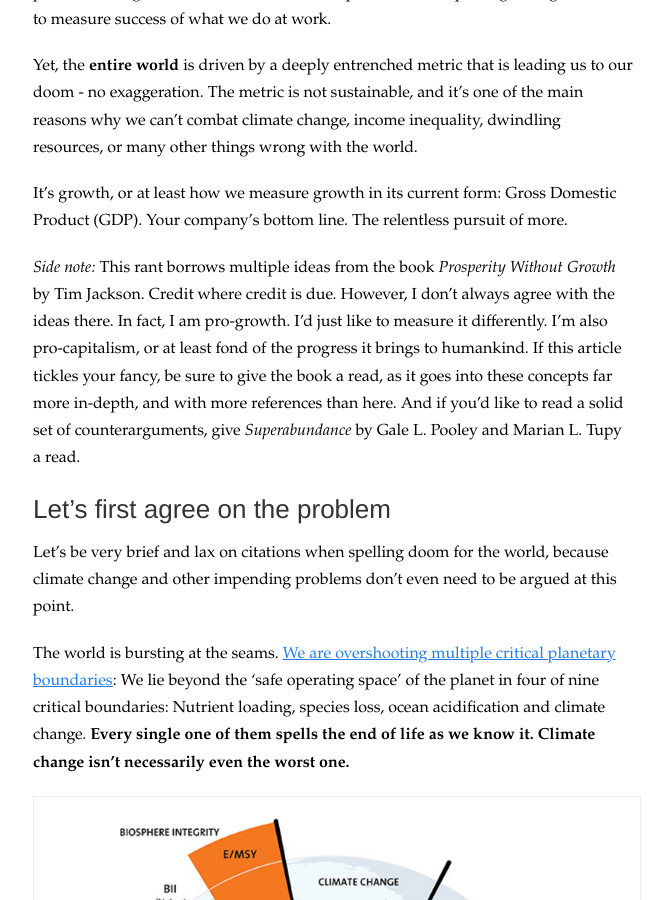
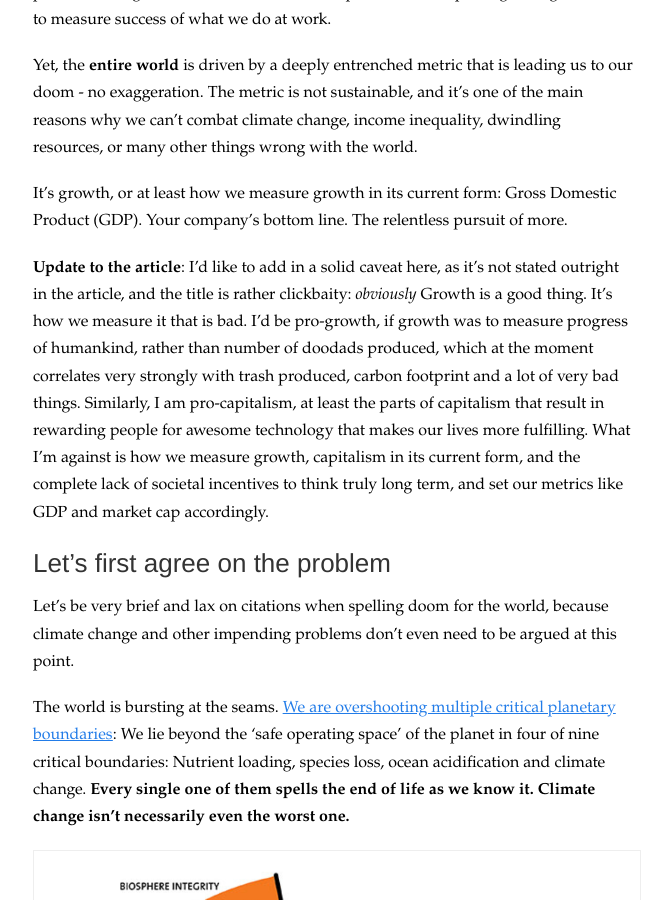
Before and after one commit to ryan-anderson-ds/ryan-anderson-ds.github.io, a Jekyll site: the page built from _posts/2023-05-16-Wrong-metric.md, in a window 1280 px wide and 900 px high, scrolled down 422 px. Shown: the whole window, without its empty margins (307-979 px from the left). Built offline with Jekyll 4.4.1, drawn with Linux system fonts in a browser that asks for light colours; some of the changed text lies outside the part shown.

Commit message:
Update 2023-05-16-Wrong-metric.md

```diff
--- a/_posts/2023-05-16-Wrong-metric.md
+++ b/_posts/2023-05-16-Wrong-metric.md
@@ -14,7 +14,7 @@ Yet, the **entire world** is driven by a deeply entrenched metric that is leadin
 
 It’s growth, or at least how we measure growth in its current form: Gross Domestic Product (GDP). Your company’s bottom line. The relentless pursuit of more.
 
-_Side note:_ This rant borrows multiple ideas from the book _Prosperity Without Growth_ by Tim Jackson. Credit where credit is due. However, I don’t always agree with the ideas there. In fact, I am pro-growth. I'd just like to measure it differently. I'm also pro-capitalism, or at least fond of the progress it brings to humankind. If this article tickles your fancy, be sure to give the book a read, as it goes into these concepts far more in-depth, and with more references than here. And if you'd like to read a solid set of counterarguments, give _Superabundance_ by Gale L. Pooley and Marian L. Tupy a read.
+**Update to the article**: I'd like to add in a solid caveat here, as it's not stated outright in the article, and the title is rather clickbaity: _obviously_ Growth is a good thing. It's how we measure it that is bad. I'd be pro-growth, if growth was to measure progress of humankind, rather than number of doodads produced, which at the moment correlates very strongly with trash produced, carbon footprint and a lot of very bad things. Similarly, I am pro-capitalism, at least the parts of capitalism that result in rewarding people for awesome technology that makes our lives more fulfilling. What I'm against is how we measure growth, capitalism in its current form, and the complete lack of societal incentives to think truly long term, and set our metrics like GDP and market cap accordingly.
 
 ## Let’s first agree on the problem
 
@@ -67,9 +67,9 @@ We have a **continually growing economic beast (which must be fed more growth) w
 So what’s actually wrong with Growth? There’s no need to state some of the obvious - I’m leaving out pollution, climate change and overuse of raw materials and land - that would just be a sad list of things we’ve made too much of and things we’re running out of. However, all of the below problems are less obvious systematic issues linked to our relentless pursuit of growth.
 
 
-### Growth - GDP - isn’t actually correct.
+### Growth - whether measured by market cap, or GDP - isn’t actually correct.
 
-GDP is too selective. It takes all the short term positives, and forgets about the very relevant long term negatives. Serge Latouche, a professor of economics, [shows that](https://www.academia.edu/37030423/_Farewell_to_Growth_Polity_2010_By_Serge_Latouche_Ebook_PDF_Degrowth) if you take growth in GDP, and subtract damages caused to the environment from that, you get zero or negative growth. For instance, in Indonesia, it found that the rate of growth between 1971 and 1984 would be reduced from 7.1 to 4% annually, and that was by taking only three variables into consideration: deforestation, reduction in oil and gas reserves, and soil erosion. To make an accounting analogy: It’s as if a company is recording all its profits, but not recording most of its debts.
+GDP and market cap measurements are too selective. It takes all the short term positives, and forgets about the very relevant long term negatives. Serge Latouche, a professor of economics, [shows that](https://www.academia.edu/37030423/_Farewell_to_Growth_Polity_2010_By_Serge_Latouche_Ebook_PDF_Degrowth) if you take growth in GDP, and subtract damages caused to the environment from that, you get zero or negative growth. For instance, in Indonesia, it found that the rate of growth between 1971 and 1984 would be reduced from 7.1 to 4% annually, and that was by taking only three variables into consideration: deforestation, reduction in oil and gas reserves, and soil erosion. To make an accounting analogy: It’s as if a company is recording all its profits, but not recording most of its debts.
 
 Secondly, remember the idea that drove capitalism - that we buy things which make us happy, healthy and safe, and this drives production, hence GDP? Well, this isn’t actually entirely correct.  We can now create GDP without even touching people’s happiness, by creating loans and investments for goods and services which never reach the end consumer, but instead are just Business to Business (B2B), fill a landfill, or feed some other black hole of goods and services that doesn’t improve society.
 
@@ -229,5 +229,4 @@ Personally, and in our professional life, let’s all give it a shot to do away
 
 ## Appendix: Related reading
 
-* [Prosperity Without Growth](https://timjackson.org.uk/ecological-economics/pwg/): Not the inspiration behind this article, but a large part of reading I did towards it. Goes very in-depth into multiple topics mentioned above
-* [The Dragons of Inaction](https://www.researchgate.net/publication/254734365_The_Dragons_of_Inaction_Psychological_Barriers_That_Limit_Climate_Change_Mitigation_and_Adaptation): The psychological barriers preventing us from climate change action
+This rant borrows multiple ideas from the book _Prosperity Without Growth_ by Tim Jackson. Credit where credit is due. However, I don’t always agree with the ideas there. If this article tickles your fancy, be sure to give the book a read, as it goes into these concepts far more in-depth, and with more references than here. And if you'd like to read a solid set of counterarguments, give _Superabundance_ by Gale L. Pooley and Marian L. Tupy a read.
```
